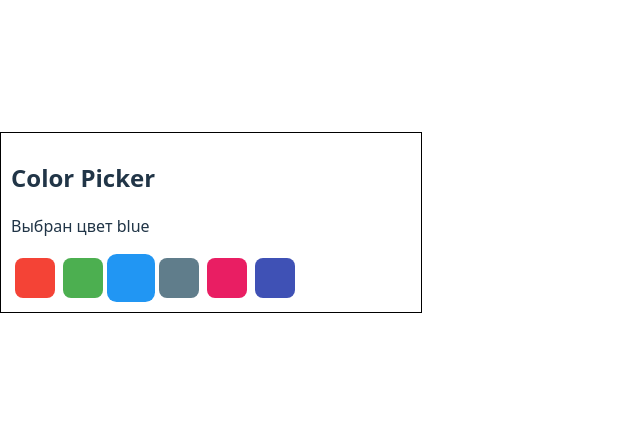
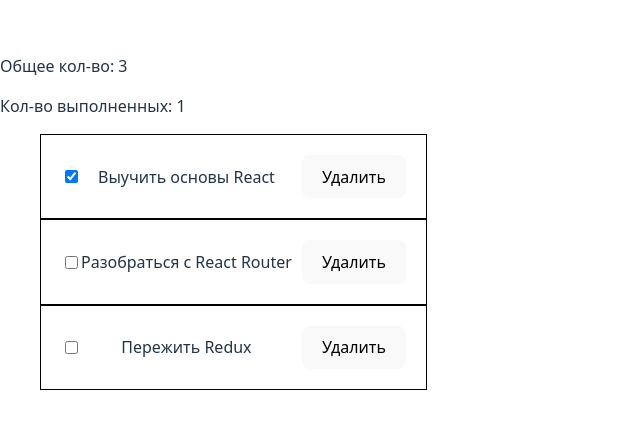
Before and after one commit to Serhiy7/webinar, a React (Vite) app: page / in a window 1280 px wide. Shown: the part 178-606 px from the top of the page, without its empty margins (0-640 px from the left). Built offline with nearby package versions, Linux system fonts and the light colour scheme.

Commit message:
classNames

```diff
--- a/src/App.jsx
+++ b/src/App.jsx
@@ -1,19 +1,19 @@
 // import Counter from "./components/Counter";
 // import Dropdown from "./components/Dropdown";
-import ColorPicker from "./components/ColorPicker";
+// import ColorPicker from "./components/ColorPicker";
 import TodoList from "./components/TodoList/";
 import { Component } from "react";
-import Form from "./components/Form/Form.jsx";
+// import Form from "./components/Form/Form.jsx";
 import initialTodos from "./todos.json";
 
-const colorPickerOptions = [
-  { label: "red", color: "#F44336" },
-  { label: "green", color: "#4CAF50" },
-  { label: "blue", color: "#2196F3" },
-  { label: "grey", color: "#607D8B" },
-  { label: "pink", color: "#E91E63" },
-  { label: "indigo", color: "#3F51B5" },
-];
+// const colorPickerOptions = [
+//   { label: "red", color: "#F44336" },
+//   { label: "green", color: "#4CAF50" },
+//   { label: "blue", color: "#2196F3" },
+//   { label: "grey", color: "#607D8B" },
+//   { label: "pink", color: "#E91E63" },
+//   { label: "indigo", color: "#3F51B5" },
+// ];
 
 class App extends Component {
   state = {
@@ -26,20 +26,37 @@
     }));
   };
 
-  formSubmitHandler = (data) => {
-    setTimeout(() => {
-      console.log(data);
-    }, 2000);
+  toggleCompleted = (todoId) => {
+    console.log(todoId);
+
+    this.setState((prevState) => ({
+      todos: prevState.todos.map((todo) => {
+        if (todo.id === todoId) {
+          console.log("Нашли тот туду который нужно!");
+          return {
+            ...todo,
+            completed: !todo.completed,
+          };
+        }
+        return todo;
+      }),
+    }));
   };
 
+  // formSubmitHandler = (data) => {
+  //   setTimeout(() => {
+  //     console.log(data);
+  //   }, 2000);
+  // };
+
   render() {
-    // const { todos } = this.state;
+    const { todos } = this.state;
 
-    // const totalTodoCount = todos.length;
-    // const completedTodoCount = todos.reduce(
-    //   (total, todo) => (todo.completed ? total + 1 : total),
-    //   0
-    // );
+    const totalTodoCount = todos.length;
+    const completedTodoCount = todos.reduce(
+      (total, todo) => (todo.completed ? total + 1 : total),
+      0
+    );
 
     return (
       <>
@@ -49,14 +66,18 @@
 
         {/* <Dropdown /> */}
 
-        <ColorPicker options={colorPickerOptions} />
+        {/* <ColorPicker options={colorPickerOptions} /> */}
 
-        {/* <div>
+        <div>
           <p>Общее кол-во: {totalTodoCount}</p>
           <p>Кол-во выполненных: {completedTodoCount}</p>
         </div>
 
-        <TodoList todos={todos} onDeleteTodo={this.deleteTodo} /> */}
+        <TodoList
+          todos={todos}
+          onDeleteTodo={this.deleteTodo}
+          onToggleCompleted={this.toggleCompleted}
+        />
       </>
     );
   }
--- a/src/components/TodoList/TodoList.jsx
+++ b/src/components/TodoList/TodoList.jsx
@@ -1,12 +1,31 @@
 import React from "react";
+import classNames from "classnames";
 import "./TodoList.css";
 
-const TodoList = ({ todos, onDeleteTodo }) => (
+const TodoList = ({ todos, onDeleteTodo, onToggleCompleted }) => (
   <ul>
-    {todos.map(({ id, text }) => (
-      <li key={id} className="TodoList__item">
+    {todos.map(({ id, text, completed }) => (
+      <li
+        key={id}
+        className={classNames("TodoList__item", {
+          "TodoList__item--completed": completed,
+        })}
+      >
+        <input
+          type="checkbox"
+          className="TodoList__checkbox"
+          checked={completed} // в момент клика Браузер сам «переключает» внутреннее свойство input.checked на противоположное (из false → true, или наоборот).
+          onChange={() => onToggleCompleted(id)} // браузер генерирует событие и React вызывает  обработчик
+        />
+
         <p className="TodoList__text">{text}</p>
-        <button onClick={() => onDeleteTodo(id)}>Удалить</button>
+        <button
+          type="button"
+          className="TodoList__btn"
+          onClick={() => onDeleteTodo(id)}
+        >
+          Удалить
+        </button>
       </li>
     ))}
   </ul>
```
